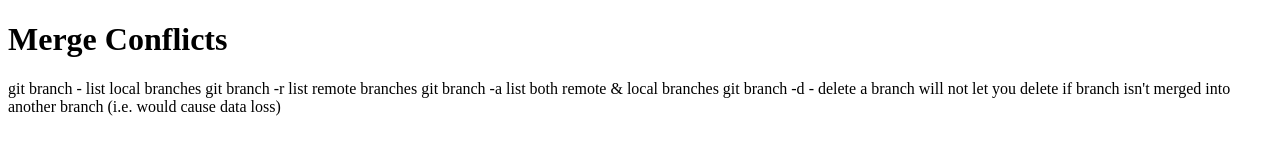
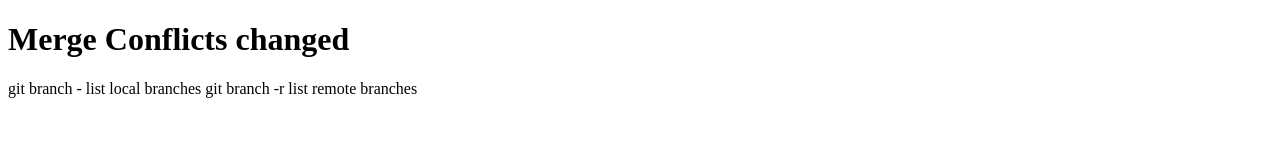
Before and after one commit to nfiona/merge-conflicts, a plain HTML site: page index.html in a window 1280 px wide. Drawn offline with Linux system fonts and the light colour scheme.

Commit message:
updated file, second commit

```diff
--- a/index.html
+++ b/index.html
@@ -5,12 +5,10 @@
     <title></title>
   </head>
   <body>
-    <h1>Merge Conflicts</h1>
+    <h1>Merge Conflicts changed</h1>
       <p>git branch - list local branches
       git branch -r list remote branches
-      git branch -a list both remote & local branches
-      git branch -d <branch_to_delete> - delete a branch
-        will not let you delete if branch isn't merged into another branch (i.e. would cause data loss)
+
       </p>
 
   </body>
```
